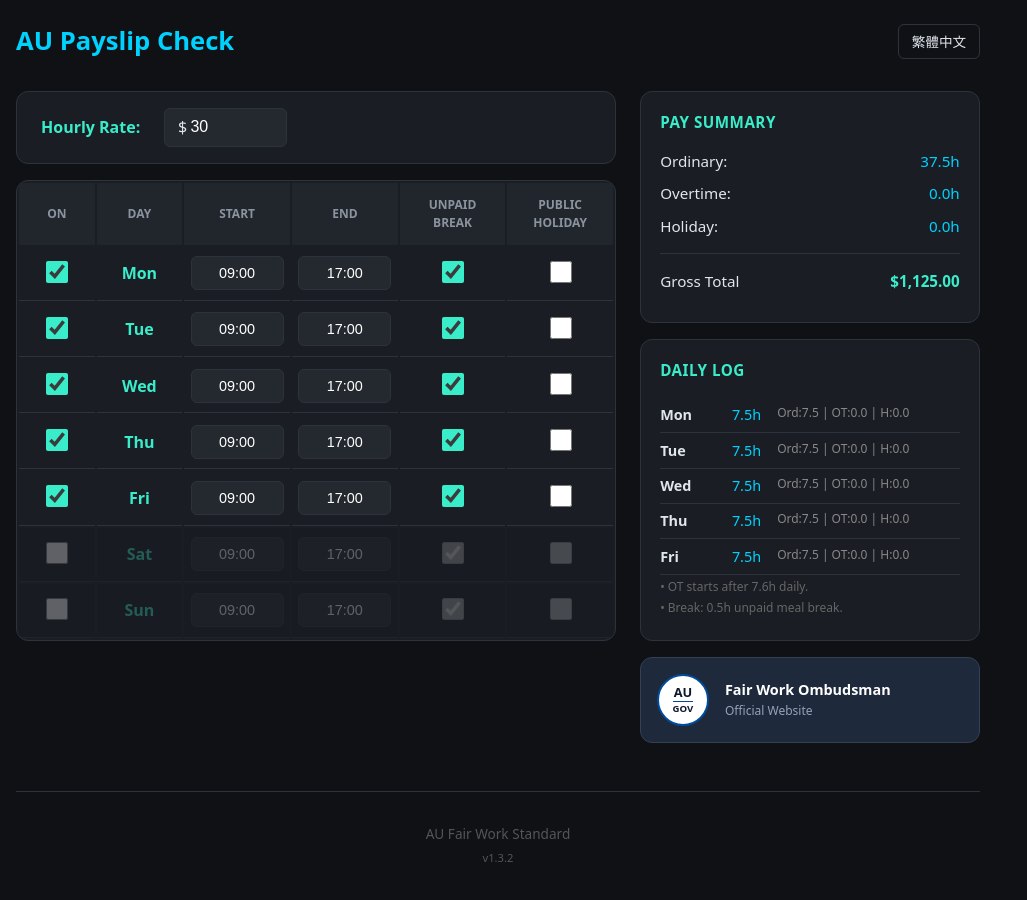
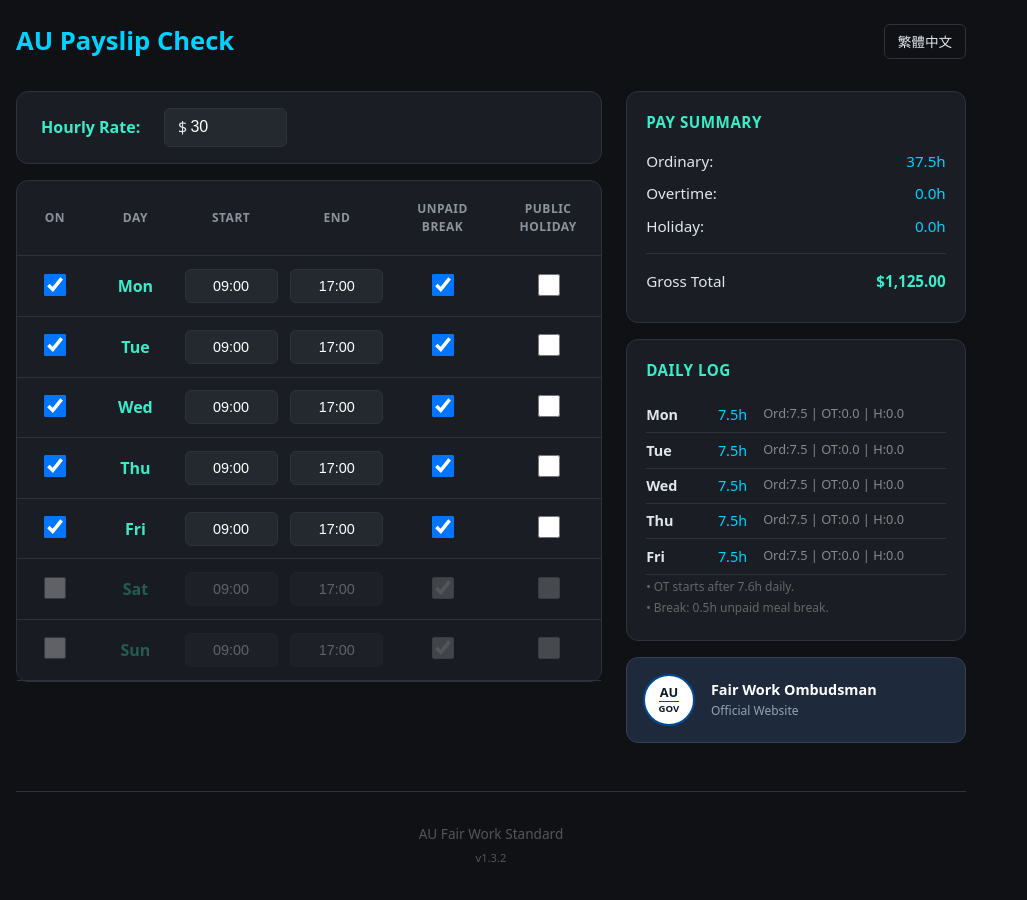
Before and after one commit to crayon3shawn/payslip-checker, a React (Vite) app: page / in a window 1280 px wide. Shown: the top 900 px of the page, without its empty margins (0-1027 px from the left). Built offline with nearby package versions, Linux system fonts and the light colour scheme.

Commit message:
style: revert checkbox color to default and remove table header background for a cleaner look

```diff
--- a/src/App.css
+++ b/src/App.css
@@ -102,17 +102,27 @@ h1 {
   font-size: 1rem;
 }
 
-/* Table */
+/* Table - 移除垂直欄位線與標題背景 */
+.record-table {
+  width: 100%;
+  border-collapse: collapse;
+}
+
 .record-table th {
-  background: #21262d;
+  background: transparent; /* 移除深色背景 */
   color: #8b949e;
   font-size: 0.75rem;
-  padding: 0.8rem;
+  padding: 1.2rem 0.8rem;
+  border-bottom: 1px solid var(--border);
+  text-transform: uppercase;
+  letter-spacing: 0.5px;
 }
 
 .record-table td {
-  padding: 0.6rem 0.4rem;
+  padding: 0.8rem 0.4rem;
   border-bottom: 1px solid var(--border);
+  border-left: none; /* 強制確保無垂直線 */
+  border-right: none;
 }
 
 .center { text-align: center; }
@@ -136,15 +146,15 @@ h1 {
   font-size: 0.9rem;
 }
 
-/* Checkbox 大小優化 */
+/* Checkbox - 還原為系統預設顏色 */
 input[type="checkbox"] {
   width: 22px;
   height: 22px;
   cursor: pointer;
-  accent-color: var(--secondary);
+  /* 移除 accent-color，回歸系統預設 */
 }
 
-/* Sidebar Summary - 字體統一 */
+/* Sidebar Summary */
 .summary-card h3, .details-card h3 {
   font-size: 0.95rem;
   margin: 0 0 1rem 0;
@@ -157,7 +167,7 @@ input[type="checkbox"] {
   display: flex;
   justify-content: space-between;
   margin-bottom: 0.6rem;
-  font-size: 0.95rem; /* 微調數據區塊字體 */
+  font-size: 0.95rem;
 }
 
 .res-val {
@@ -171,7 +181,6 @@ input[type="checkbox"] {
   border-top: 1px solid var(--border);
 }
 
-/* Gross Total 數字與上方一致 */
 .res-val-lg {
   font-size: 0.95rem;
   color: var(--secondary);
@@ -189,7 +198,7 @@ input[type="checkbox"] {
 
 .b-day { font-weight: bold; min-width: 40px; }
 .b-val { color: var(--primary); min-width: 45px; text-align: right; }
-.b-tag { color: #888; font-size: 0.75rem; }
+.b-tag { color: #888; font-size: 0.8rem; }
 
 .note { font-size: 0.75rem; color: #666; margin: 0.2rem 0; }
 
```
